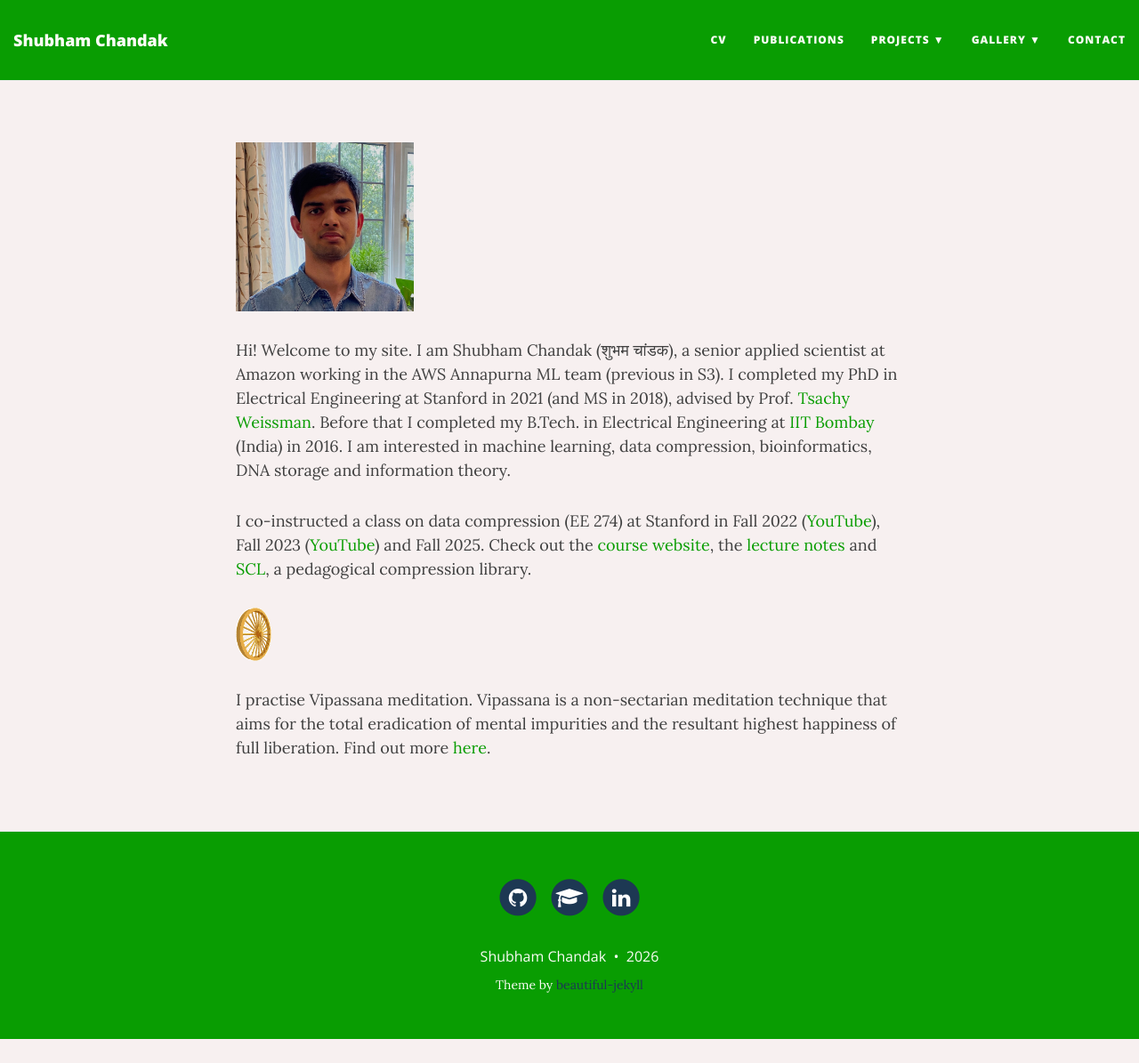
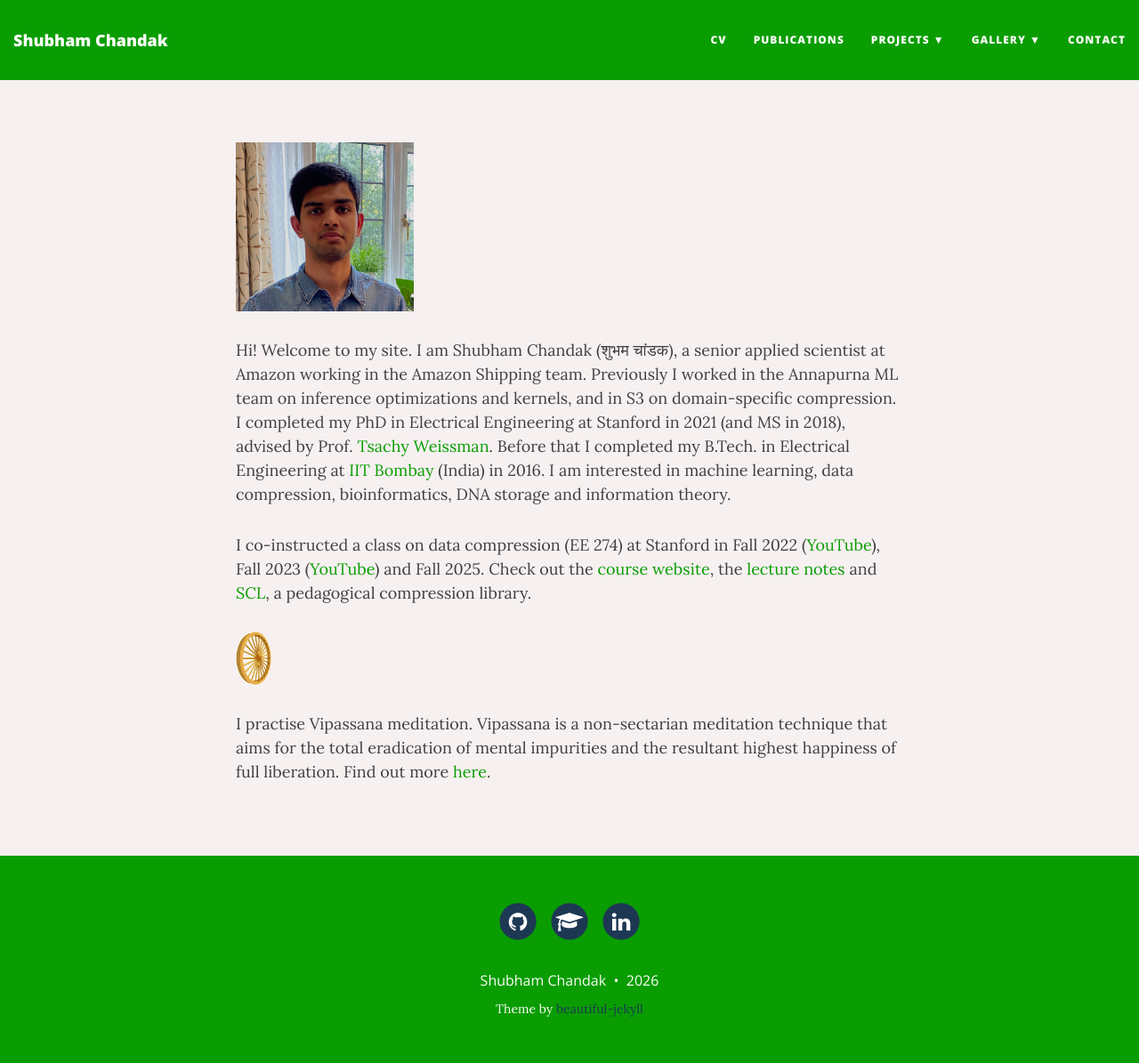
Before and after one commit to shubhamchandak94/shubhamchandak94.github.io, a Jekyll site: the page built from index.md, in a window 1280 px wide and 1195 px high. Shown: the whole window at 89% size. Built offline with Jekyll 4.4.1, drawn with Linux system fonts in a browser that asks for light colours; nearby versions of some CDN libraries.

Commit message:
amazon shipping

```diff
--- a/index.md
+++ b/index.md
@@ -6,7 +6,7 @@ layout: page
 ---
 <img alt="Shubham photo" src="/img/shubham_photo_9_16_20_cropped.jpeg" style="width: 200px; height: 190px; hspace=" />
 
-Hi! Welcome to my site. I am Shubham Chandak (शुभम चांडक), a senior applied scientist at Amazon working in the AWS Annapurna ML team (previous in S3). I completed my PhD in Electrical Engineering at Stanford in 2021 (and MS in 2018), advised by Prof. [Tsachy Weissman](http://web.stanford.edu/~tsachy/). Before that I completed my B.Tech. in Electrical Engineering at [IIT Bombay](http://www.iitb.ac.in/) (India) in 2016. I am interested in machine learning, data compression, bioinformatics, DNA storage and information theory.
+Hi! Welcome to my site. I am Shubham Chandak (शुभम चांडक), a senior applied scientist at Amazon working in the Amazon Shipping team. Previously I worked in the Annapurna ML team on inference optimizations and kernels, and in S3 on domain-specific compression. I completed my PhD in Electrical Engineering at Stanford in 2021 (and MS in 2018), advised by Prof. [Tsachy Weissman](http://web.stanford.edu/~tsachy/). Before that I completed my B.Tech. in Electrical Engineering at [IIT Bombay](http://www.iitb.ac.in/) (India) in 2016. I am interested in machine learning, data compression, bioinformatics, DNA storage and information theory.
 
 I co-instructed a class on data compression (EE 274) at Stanford in Fall 2022 ([YouTube](https://www.youtube.com/playlist?list=PLv_7iO_xlL0Jgc35Pqn7XP5VTQ5krLMOl)), Fall 2023 ([YouTube](https://www.youtube.com/playlist?list=PLoROMvodv4rPj4uhbgUAaEKwNNak8xgkz)) and Fall 2025. Check out the [course website](https://stanforddatacompressionclass.github.io/), the [lecture notes](https://stanforddatacompressionclass.github.io/notes/) and [SCL](https://github.com/kedartatwawadi/stanford_compression_library/), a pedagogical compression library.
 
```
Also changed, not shown: Gemfile.lock, 1 other file.
